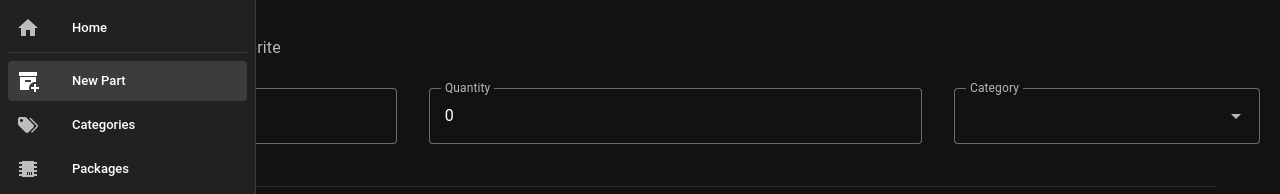
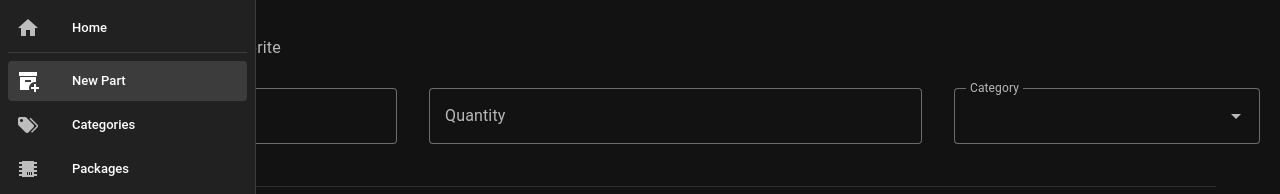
Before and after one commit to ziteh/elebox, a Vue app in the folder elebox-tauri/: page /parts in a window 1280 px wide. Shown: the top 194 px of the page. Built offline with nearby package versions, Linux system fonts and the light colour scheme.

Commit message:
feat(tauri): remove default 0 quantity of part

```diff
--- a/elebox-tauri/src/views/Part.vue
+++ b/elebox-tauri/src/views/Part.vue
@@ -19,6 +19,7 @@ const part = ref<DbPart.Part>({
   suppliers: [],
 });
 
+const qty_input = ref<number | undefined>(undefined);
 const favorite = ref();
 const alert = ref(false);
 
@@ -42,6 +43,12 @@ let custom_fields = reactive<CustomField[]>([]);
 let suppliers = reactive<Supplier[]>([]);
 
 async function newPart() {
+  if (origin_name.value === undefined || qty_input.value === undefined) {
+    return;
+  }
+
+  part.value.quantity = qty_input.value;
+
   if (
     part.value.name === "" ||
     part.value.category === "" ||
@@ -55,9 +62,11 @@ async function newPart() {
 }
 
 async function updatePart() {
-  if (origin_name.value === undefined) {
+  if (origin_name.value === undefined || qty_input.value === undefined) {
     return;
   }
+
+  part.value.quantity = qty_input.value;
 
   if (
     part.value.name === "" ||
@@ -88,6 +97,7 @@ async function getPackages() {
 async function getPart(name: string) {
   const data = await DbPart.get(name);
   part.value = data as DbPart.Part;
+  qty_input.value = part.value.quantity;
   Object.assign(custom_fields, part.value.custom_fields);
   Object.assign(suppliers, part.value.suppliers);
 }
@@ -153,7 +163,7 @@ onMounted(() => {
 </script>
 
 <template>
-  <v-form fast-fail @submit.prevent>
+  <v-form @submit.prevent>
     <v-container>
       <v-row class="mb-3 ga-8" align="center">
         <v-btn v-if="origin_name == ''" type="submit" @click="newPart"
@@ -180,7 +190,7 @@ onMounted(() => {
         <v-text-field
           label="Quantity"
           variant="outlined"
-          v-model.number="part.quantity"
+          v-model.number="qty_input"
           placeholder="15"
           :rules="[(v: any) => !!v || 'Required']"
           required
```
